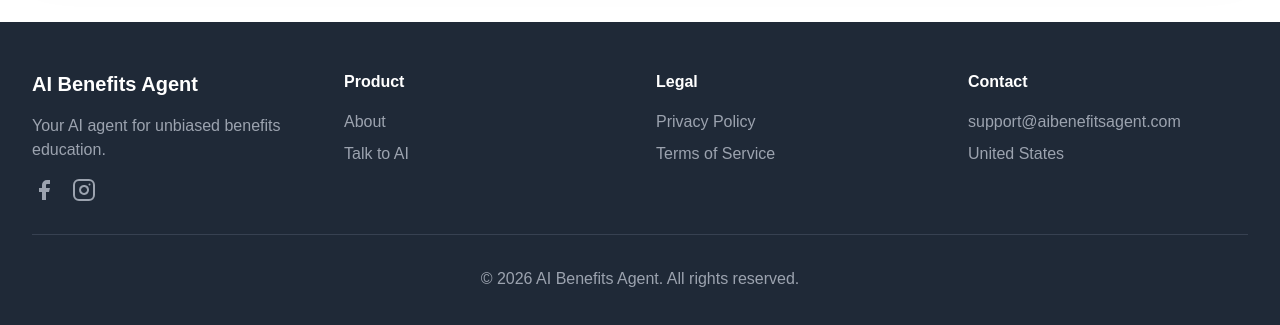
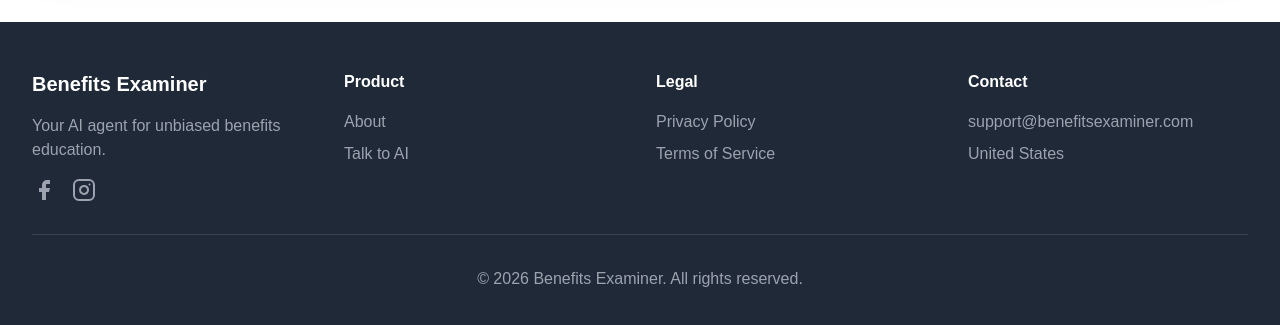
Before and after one commit to Textingman/push-benefitsexaminer, a Next.js app: page / in a window 1280 px wide. Shown: the part 3638-3963 px from the top of the page. Built offline with nearby package versions, Linux system fonts and the light colour scheme.

Commit message:
Update branding and emails to match domain

```diff
--- a/app/about/page.tsx
+++ b/app/about/page.tsx
@@ -21,7 +21,7 @@ export default function AboutPage() {
               An AI Agent Built to Educate,<br />Not to Sell
             </h1>
             <p className="text-xl max-w-3xl mx-auto" style={{ color: '#6B7280' }}>
-              AI Benefits Agent is an AI-powered platform that guides individuals through the benefits decision process with honest, unbiased education. We're not a benefits broker. We're your independent advisor.
+              Benefits Examiner is an AI-powered platform that guides individuals through the benefits decision process with honest, unbiased education. We're not a benefits broker. We're your independent advisor.
             </p>
           </div>
         </div>
--- a/app/components/Footer.tsx
+++ b/app/components/Footer.tsx
@@ -6,7 +6,7 @@ export default function Footer() {
       <div className="max-w-7xl mx-auto px-4 sm:px-6 lg:px-8">
         <div className="grid md:grid-cols-4 gap-8">
           <div>
-            <h3 className="text-xl font-bold mb-4">AI Benefits Agent</h3>
+            <h3 className="text-xl font-bold mb-4">Benefits Examiner</h3>
             <p style={{ color: '#9CA3AF' }}>
               Your AI agent for unbiased benefits education.
             </p>
@@ -71,7 +71,7 @@ export default function Footer() {
           <div>
             <h4 className="font-semibold mb-4">Contact</h4>
             <p style={{ color: '#9CA3AF' }}>
-              support@aibenefitsagent.com
+              support@benefitsexaminer.com
             </p>
             <p className="mt-2" style={{ color: '#9CA3AF' }}>
               United States
@@ -79,7 +79,7 @@ export default function Footer() {
           </div>
         </div>
         <div className="mt-8 pt-8 text-center" style={{ borderTop: '1px solid #374151', color: '#9CA3AF' }}>
-          <p>&copy; 2026 AI Benefits Agent. All rights reserved.</p>
+          <p>&copy; 2026 Benefits Examiner. All rights reserved.</p>
         </div>
       </div>
     </footer>
--- a/app/components/Navbar.tsx
+++ b/app/components/Navbar.tsx
@@ -18,7 +18,7 @@ export default function Navbar() {
             <Link href="/" className="flex-shrink-0">
               <Image
                 src="/new-logo.png"
-                alt="AI Benefits Agent"
+                alt="Benefits Examiner"
                 width={400}
                 height={220}
                 className="h-20 w-auto"
--- a/app/layout.tsx
+++ b/app/layout.tsx
@@ -13,7 +13,7 @@ const geistMono = Geist_Mono({
 });
 
 export const metadata: Metadata = {
-  title: "AI Benefits Agent - Your AI Agent for Benefits Education",
+  title: "Benefits Examiner - Your AI Agent for Benefits Education",
   description: "Meet your personal AI benefits advisor. Get instant, unbiased answers to all your benefits questions — coverage, costs, enrollment, and more. No salespeople. No pressure.",
 };
 
--- a/app/privacy/page.tsx
+++ b/app/privacy/page.tsx
@@ -24,7 +24,7 @@ export default function PrivacyPage() {
 
           <h2 className="text-2xl font-bold mt-8 mb-4" style={{ color: '#1F2937' }}>1. Introduction</h2>
           <p className="mb-6" style={{ color: '#6B7280' }}>
-            AI Benefits Agent ("we," "our," or "us") is committed to protecting your privacy. This Privacy Policy explains how we collect, use, disclose, and safeguard your information when you use our AI-powered benefits education service and website at aibenefitsagent.com. By using our service, you agree to the collection and use of information in accordance with this policy.
+            Benefits Examiner ("we," "our," or "us") is committed to protecting your privacy. This Privacy Policy explains how we collect, use, disclose, and safeguard your information when you use our AI-powered benefits education service and website at benefitsexaminer.com. By using our service, you agree to the collection and use of information in accordance with this policy.
           </p>
 
           <h2 className="text-2xl font-bold mt-8 mb-4" style={{ color: '#1F2937' }}>2. Information We Collect</h2>
@@ -54,14 +54,14 @@ export default function PrivacyPage() {
 
           <h3 className="text-xl font-semibold mt-6 mb-3" style={{ color: '#1F2937' }}>2.4 Mobile Information and SMS Consent</h3>
           <p className="mb-4" style={{ color: '#6B7280' }}>
-            <strong>No mobile information will be shared or sold to third parties for marketing/promotional purposes.</strong> When you opt in to receive SMS messages from AI Benefits Agent, we collect and store your consent preferences separately for:
+            <strong>No mobile information will be shared or sold to third parties for marketing/promotional purposes.</strong> When you opt in to receive SMS messages from Benefits Examiner, we collect and store your consent preferences separately for:
           </p>
           <ul className="list-disc pl-6 mb-4 space-y-2" style={{ color: '#6B7280' }}>
             <li><strong>Transactional Account Notifications:</strong> Messages related to your account activity, service updates, and important notices about your benefits education experience.</li>
             <li><strong>Customer Care:</strong> Messages to assist you with questions, support requests, and follow-up related to your benefits inquiries.</li>
           </ul>
           <p className="mb-6" style={{ color: '#6B7280' }}>
-            Each SMS program requires separate opt-in consent. Opting in to either or both programs is entirely optional and is not required to use our service or submit our form. You may opt out at any time by replying <strong>STOP</strong> to any message. For help, reply <strong>HELP</strong> or email <a href="mailto:support@aibenefitsagent.com" className="font-medium" style={{ color: '#2F8FCB' }}>support@aibenefitsagent.com</a>. Message and data rates may apply. Message frequency varies. Carriers are not liable for delayed or undelivered messages.
+            Each SMS program requires separate opt-in consent. Opting in to either or both programs is entirely optional and is not required to use our service or submit our form. You may opt out at any time by replying <strong>STOP</strong> to any message. For help, reply <strong>HELP</strong> or email <a href="mailto:support@benefitsexaminer.com" className="font-medium" style={{ color: '#2F8FCB' }}>support@benefitsexaminer.com</a>. Message and data rates may apply. Message frequency varies. Carriers are not liable for delayed or undelivered messages.
           </p>
 
           <h2 className="text-2xl font-bold mt-8 mb-4" style={{ color: '#1F2937' }}>3. How We Use Your Information</h2>
@@ -103,14 +103,14 @@ export default function PrivacyPage() {
 
           <h2 className="text-2xl font-bold mt-8 mb-4" style={{ color: '#1F2937' }}>5. SMS Messaging Program Details</h2>
           <p className="mb-4" style={{ color: '#6B7280' }}>
-            AI Benefits Agent operates two separate SMS messaging programs. By opting in to either program on our signup form, you agree to the following terms:
+            Benefits Examiner operates two separate SMS messaging programs. By opting in to either program on our signup form, you agree to the following terms:
           </p>
           <ul className="list-disc pl-6 mb-6 space-y-2" style={{ color: '#6B7280' }}>
             <li><strong>Program 1 — Transactional Account Notifications:</strong> Receive SMS messages about your account status, service updates, and important benefits-related notices.</li>
             <li><strong>Program 2 — Customer Care:</strong> Receive SMS messages from our team to assist with your benefits questions and support needs.</li>
             <li>Both programs are optional. You may opt in to one, both, or neither.</li>
             <li>To opt out of any program, reply <strong>STOP</strong> to any message from that program.</li>
-            <li>To get help, reply <strong>HELP</strong> or contact <a href="mailto:support@aibenefitsagent.com" className="font-medium" style={{ color: '#2F8FCB' }}>support@aibenefitsagent.com</a>.</li>
+            <li>To get help, reply <strong>HELP</strong> or contact <a href="mailto:support@benefitsexaminer.com" className="font-medium" style={{ color: '#2F8FCB' }}>support@benefitsexaminer.com</a>.</li>
             <li>Message and data rates may apply. Message frequency varies by program and user activity.</li>
             <li>Carriers are not liable for delayed or undelivered messages.</li>
           </ul>
@@ -142,7 +142,7 @@ export default function PrivacyPage() {
             <li><strong>SMS Opt-Out:</strong> Reply STOP to any SMS message to opt out of that messaging program at any time</li>
           </ul>
           <p className="mb-6" style={{ color: '#6B7280' }}>
-            To exercise these rights, please contact us at <a href="mailto:privacy@aibenefitsagent.com" className="font-medium" style={{ color: '#2F8FCB' }}>privacy@aibenefitsagent.com</a>.
+            To exercise these rights, please contact us at <a href="mailto:privacy@benefitsexaminer.com" className="font-medium" style={{ color: '#2F8FCB' }}>privacy@benefitsexaminer.com</a>.
           </p>
 
           <h2 className="text-2xl font-bold mt-8 mb-4" style={{ color: '#1F2937' }}>9. Cookies and Tracking Technologies</h2>
@@ -162,7 +162,7 @@ export default function PrivacyPage() {
 
           <h2 className="text-2xl font-bold mt-8 mb-4" style={{ color: '#1F2937' }}>12. California Privacy Rights (CCPA)</h2>
           <p className="mb-6" style={{ color: '#6B7280' }}>
-            If you are a California resident, you have specific rights under the California Consumer Privacy Act (CCPA), including the right to know what personal information we collect, the right to delete your personal information, and the right to opt out of the sale of personal information. <strong>We do not sell personal information.</strong> To exercise your CCPA rights, contact us at <a href="mailto:privacy@aibenefitsagent.com" className="font-medium" style={{ color: '#2F8FCB' }}>privacy@aibenefitsagent.com</a>.
+            If you are a California resident, you have specific rights under the California Consumer Privacy Act (CCPA), including the right to know what personal information we collect, the right to delete your personal information, and the right to opt out of the sale of personal information. <strong>We do not sell personal information.</strong> To exercise your CCPA rights, contact us at <a href="mailto:privacy@benefitsexaminer.com" className="font-medium" style={{ color: '#2F8FCB' }}>privacy@benefitsexaminer.com</a>.
           </p>
 
           <h2 className="text-2xl font-bold mt-8 mb-4" style={{ color: '#1F2937' }}>13. Changes to This Privacy Policy</h2>
@@ -175,9 +175,9 @@ export default function PrivacyPage() {
             If you have any questions about this Privacy Policy or our privacy practices, please contact us:
           </p>
           <div className="rounded-lg p-6 mb-8" style={{ backgroundColor: '#F5F7FA', border: '1px solid #E5E7EB' }}>
-            <p className="mb-2" style={{ color: '#6B7280' }}><strong>Privacy Inquiries:</strong> <a href="mailto:privacy@aibenefitsagent.com" className="font-medium" style={{ color: '#2F8FCB' }}>privacy@aibenefitsagent.com</a></p>
-            <p className="mb-2" style={{ color: '#6B7280' }}><strong>General Support:</strong> <a href="mailto:support@aibenefitsagent.com" className="font-medium" style={{ color: '#2F8FCB' }}>support@aibenefitsagent.com</a></p>
-            <p style={{ color: '#6B7280' }}><strong>Website:</strong> <a href="/" className="font-medium" style={{ color: '#2F8FCB' }}>https://aibenefitsagent.com</a></p>
+            <p className="mb-2" style={{ color: '#6B7280' }}><strong>Privacy Inquiries:</strong> <a href="mailto:privacy@benefitsexaminer.com" className="font-medium" style={{ color: '#2F8FCB' }}>privacy@benefitsexaminer.com</a></p>
+            <p className="mb-2" style={{ color: '#6B7280' }}><strong>General Support:</strong> <a href="mailto:support@benefitsexaminer.com" className="font-medium" style={{ color: '#2F8FCB' }}>support@benefitsexaminer.com</a></p>
+            <p style={{ color: '#6B7280' }}><strong>Website:</strong> <a href="/" className="font-medium" style={{ color: '#2F8FCB' }}>https://benefitsexaminer.com</a></p>
           </div>
 
         </div>
--- a/app/signup/page.tsx
+++ b/app/signup/page.tsx
@@ -81,7 +81,7 @@ export default function SignupPage() {
           ) : (
             <>
               <div className="mb-8">
-                <h2 className="text-2xl font-bold mb-2" style={{ color: '#1F2937' }}>Connect with Your AI Benefits Agent</h2>
+                <h2 className="text-2xl font-bold mb-2" style={{ color: '#1F2937' }}>Connect with Your Benefits Examiner</h2>
                 <p style={{ color: '#6B7280' }}>
                   Fill out this form and our AI agent will provide you with unbiased, personalized benefits education — completely free. No salespeople will contact you.
                 </p>
@@ -210,7 +210,7 @@ export default function SignupPage() {
                         style={{ accentColor: '#F59E0B' }}
                       />
                       <label htmlFor="sms-account-notifications" className="ml-3 text-sm leading-relaxed">
-                        By checking this box and submitting this form, you agree to receive transactional account notification text messages from AI Benefits Agent. I understand I may opt out of SMS communication by replying 'STOP'. Reply HELP or email support@aibenefitsagent.com for help. Message and Data rates may apply. Message frequency varies. Carriers are not liable for delayed or undelivered messages. Opting in to SMS is optional and not required to submit this form. All messages will be handled by AI Benefits Agent.
+                        By checking this box and submitting this form, you agree to receive transactional account notification text messages from Benefits Examiner. I understand I may opt out of SMS communication by replying 'STOP'. Reply HELP or email support@benefitsexaminer.com for help. Message and Data rates may apply. Message frequency varies. Carriers are not liable for delayed or undelivered messages. Opting in to SMS is optional and not required to submit this form. All messages will be handled by Benefits Examiner.
                       </label>
                     </div>
                   </div>
@@ -227,7 +227,7 @@ export default function SignupPage() {
                         style={{ accentColor: '#F59E0B' }}
                       />
                       <label htmlFor="sms-customer-care" className="ml-3 text-sm leading-relaxed">
-                        By checking this box and submitting this form, you agree to receive <strong>customer care</strong> text messages from AI Benefits Agent. I understand I may opt out of SMS communication by replying 'STOP'. Reply HELP or email support@aibenefitsagent.com for help. Message and Data rates may apply. Message frequency varies. Carriers are not liable for delayed or undelivered messages. Opting in to SMS is optional and not required to submit this form. All messages will be handled by AI Benefits Agent.
+                        By checking this box and submitting this form, you agree to receive <strong>customer care</strong> text messages from Benefits Examiner. I understand I may opt out of SMS communication by replying 'STOP'. Reply HELP or email support@benefitsexaminer.com for help. Message and Data rates may apply. Message frequency varies. Carriers are not liable for delayed or undelivered messages. Opting in to SMS is optional and not required to submit this form. All messages will be handled by Benefits Examiner.
                       </label>
                     </div>
                   </div>
--- a/app/terms/page.tsx
+++ b/app/terms/page.tsx
@@ -24,12 +24,12 @@ export default function TermsPage() {
 
           <h2 className="text-2xl font-bold mt-8 mb-4" style={{ color: '#1F2937' }}>1. Acceptance of Terms</h2>
           <p className="mb-6" style={{ color: '#6B7280' }}>
-            By accessing or using AI Benefits Agent's AI-powered benefits education service ("Service"), you agree to be bound by these Terms of Service ("Terms"). If you do not agree to these Terms, you may not access or use the Service. These Terms apply to all users of the Service.
+            By accessing or using Benefits Examiner's AI-powered benefits education service ("Service"), you agree to be bound by these Terms of Service ("Terms"). If you do not agree to these Terms, you may not access or use the Service. These Terms apply to all users of the Service.
           </p>
 
           <h2 className="text-2xl font-bold mt-8 mb-4" style={{ color: '#1F2937' }}>2. Description of Service</h2>
           <p className="mb-6" style={{ color: '#6B7280' }}>
-            AI Benefits Agent provides an AI-powered benefits education platform that helps individuals understand their benefits options through personalized, unbiased guidance. The Service includes:
+            Benefits Examiner provides an AI-powered benefits education platform that helps individuals understand their benefits options through personalized, unbiased guidance. The Service includes:
           </p>
           <ul className="list-disc pl-6 mb-6 space-y-2" style={{ color: '#6B7280' }}>
             <li>AI-powered benefits education and guidance</li>
@@ -73,12 +73,12 @@ export default function TermsPage() {
 
           <h3 className="text-xl font-semibold mt-6 mb-3" style={{ color: '#1F2937' }}>5.1 SMS Opt-In</h3>
           <p className="mb-6" style={{ color: '#6B7280' }}>
-            AI Benefits Agent offers two optional SMS messaging programs: transactional account notifications and customer care messages. Opting in to either program is entirely voluntary and is not required to use the Service or submit our form. By checking the applicable opt-in checkbox on our signup form, you provide explicit consent to receive SMS messages from that program.
+            Benefits Examiner offers two optional SMS messaging programs: transactional account notifications and customer care messages. Opting in to either program is entirely voluntary and is not required to use the Service or submit our form. By checking the applicable opt-in checkbox on our signup form, you provide explicit consent to receive SMS messages from that program.
           </p>
 
           <h3 className="text-xl font-semibold mt-6 mb-3" style={{ color: '#1F2937' }}>5.2 Opt-Out</h3>
           <p className="mb-6" style={{ color: '#6B7280' }}>
-            You may opt out of any SMS program at any time by replying <strong>STOP</strong> to any message from that program. Your opt-out request will be honored promptly. For help, reply <strong>HELP</strong> or contact <a href="mailto:support@aibenefitsagent.com" className="font-medium" style={{ color: '#2F6FA3' }}>support@aibenefitsagent.com</a>.
+            You may opt out of any SMS program at any time by replying <strong>STOP</strong> to any message from that program. Your opt-out request will be honored promptly. For help, reply <strong>HELP</strong> or contact <a href="mailto:support@benefitsexaminer.com" className="font-medium" style={{ color: '#2F6FA3' }}>support@benefitsexaminer.com</a>.
           </p>
 
           <h3 className="text-xl font-semibold mt-6 mb-3" style={{ color: '#1F2937' }}>5.3 Message Rates and Frequency</h3>
@@ -100,7 +100,7 @@ export default function TermsPage() {
 
           <h3 className="text-xl font-semibold mt-6 mb-3" style={{ color: '#1F2937' }}>6.2 Support</h3>
           <p className="mb-6" style={{ color: '#6B7280' }}>
-            We provide email support at <a href="mailto:support@aibenefitsagent.com" className="font-medium" style={{ color: '#2F6FA3' }}>support@aibenefitsagent.com</a>. Response times may vary based on the nature of your inquiry.
+            We provide email support at <a href="mailto:support@benefitsexaminer.com" className="font-medium" style={{ color: '#2F6FA3' }}>support@benefitsexaminer.com</a>. Response times may vary based on the nature of your inquiry.
           </p>
 
           <h3 className="text-xl font-semibold mt-6 mb-3" style={{ color: '#1F2937' }}>6.3 Service Modifications</h3>
@@ -112,7 +112,7 @@ export default function TermsPage() {
 
           <h3 className="text-xl font-semibold mt-6 mb-3" style={{ color: '#1F2937' }}>7.1 Our Rights</h3>
           <p className="mb-6" style={{ color: '#6B7280' }}>
-            The Service and all content, features, and functionality are owned by AI Benefits Agent and are protected by copyright, trademark, and other intellectual property laws. You may not copy, modify, distribute, or create derivative works based on the Service without our express written permission.
+            The Service and all content, features, and functionality are owned by Benefits Examiner and are protected by copyright, trademark, and other intellectual property laws. You may not copy, modify, distribute, or create derivative works based on the Service without our express written permission.
           </p>
 
           <h3 className="text-xl font-semibold mt-6 mb-3" style={{ color: '#1F2937' }}>7.2 Your Content</h3>
@@ -149,7 +149,7 @@ export default function TermsPage() {
 
           <h2 className="text-2xl font-bold mt-8 mb-4" style={{ color: '#1F2937' }}>10. Indemnification</h2>
           <p className="mb-6" style={{ color: '#6B7280' }}>
-            You agree to indemnify, defend, and hold harmless AI Benefits Agent and its officers, directors, employees, and agents from any claims, liabilities, damages, losses, and expenses (including reasonable attorney fees) arising from:
+            You agree to indemnify, defend, and hold harmless Benefits Examiner and its officers, directors, employees, and agents from any claims, liabilities, damages, losses, and expenses (including reasonable attorney fees) arising from:
           </p>
           <ul className="list-disc pl-6 mb-6 space-y-2" style={{ color: '#6B7280' }}>
             <li>Your use of the Service</li>
@@ -201,7 +201,7 @@ export default function TermsPage() {
 
           <h3 className="text-xl font-semibold mt-6 mb-3" style={{ color: '#1F2937' }}>13.2 Entire Agreement</h3>
           <p className="mb-6" style={{ color: '#6B7280' }}>
-            These Terms, together with our Privacy Policy, constitute the entire agreement between you and AI Benefits Agent regarding the Service and supersede all prior agreements.
+            These Terms, together with our Privacy Policy, constitute the entire agreement between you and Benefits Examiner regarding the Service and supersede all prior agreements.
           </p>
 
           <h3 className="text-xl font-semibold mt-6 mb-3" style={{ color: '#1F2937' }}>13.3 Severability</h3>
@@ -229,9 +229,9 @@ export default function TermsPage() {
             If you have any questions about these Terms, please contact us:
           </p>
           <div className="rounded-lg p-6 mb-8" style={{ backgroundColor: '#F5F7FA', border: '1px solid #E5E7EB' }}>
-            <p className="mb-2" style={{ color: '#6B7280' }}><strong>Legal:</strong> <a href="mailto:legal@aibenefitsagent.com" className="font-medium" style={{ color: '#2F6FA3' }}>legal@aibenefitsagent.com</a></p>
-            <p className="mb-2" style={{ color: '#6B7280' }}><strong>Support:</strong> <a href="mailto:support@aibenefitsagent.com" className="font-medium" style={{ color: '#2F6FA3' }}>support@aibenefitsagent.com</a></p>
-            <p style={{ color: '#6B7280' }}><strong>Website:</strong> <a href="/" className="font-medium" style={{ color: '#2F6FA3' }}>https://aibenefitsagent.com</a></p>
+            <p className="mb-2" style={{ color: '#6B7280' }}><strong>Legal:</strong> <a href="mailto:legal@benefitsexaminer.com" className="font-medium" style={{ color: '#2F6FA3' }}>legal@benefitsexaminer.com</a></p>
+            <p className="mb-2" style={{ color: '#6B7280' }}><strong>Support:</strong> <a href="mailto:support@benefitsexaminer.com" className="font-medium" style={{ color: '#2F6FA3' }}>support@benefitsexaminer.com</a></p>
+            <p style={{ color: '#6B7280' }}><strong>Website:</strong> <a href="/" className="font-medium" style={{ color: '#2F6FA3' }}>https://benefitsexaminer.com</a></p>
           </div>
 
         </div>
--- a/app/verify/page.tsx
+++ b/app/verify/page.tsx
@@ -40,7 +40,7 @@ function VerifyPageContent() {
         <div className="flex justify-center mb-6">
           <Image
             src="/new-logo.png"
-            alt="AI Benefits Agent"
+            alt="Benefits Examiner"
             width={254}
             height={140}
             className="h-9 w-auto"
```
